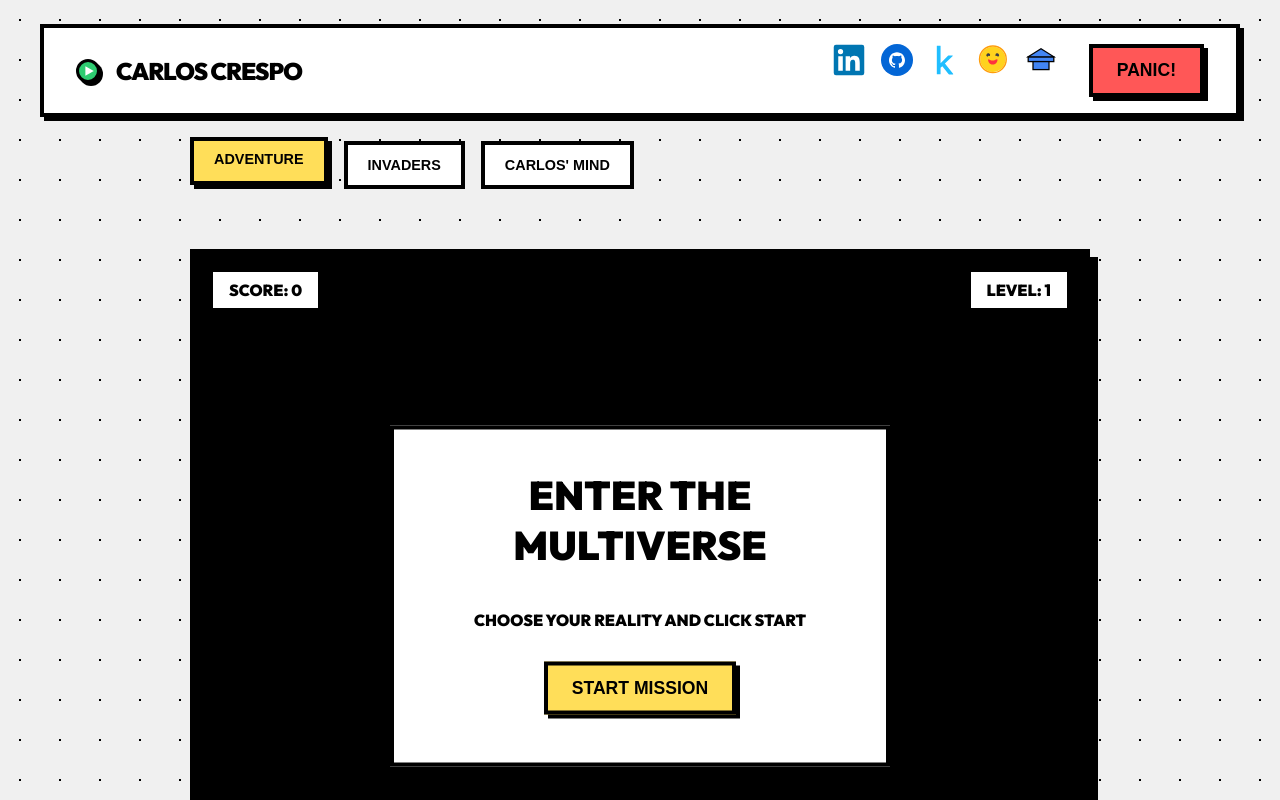
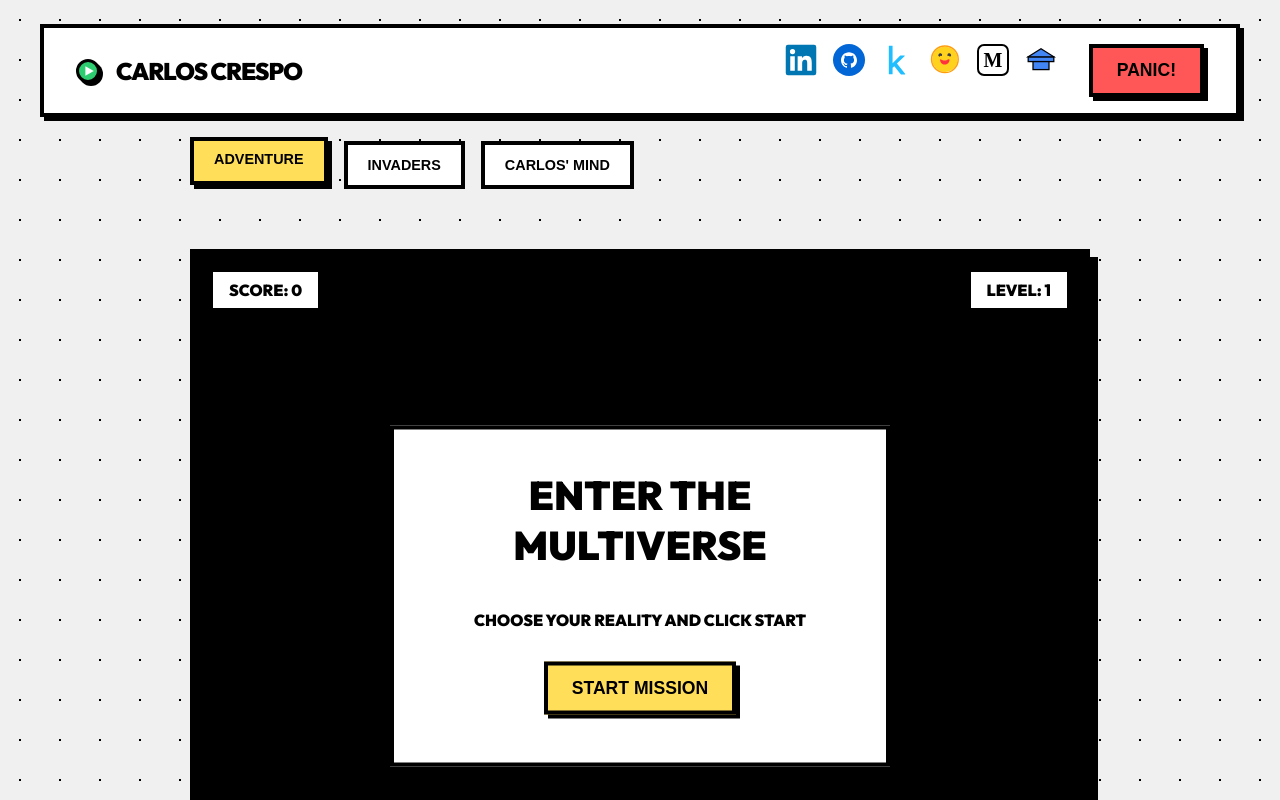
Before and after one commit to macayaven/macayaven.github.io, a website with bundled scripts: page index.html in a window 1280 px wide. Shown: the top 800 px of the page. Built offline with nearby package versions, Linux system fonts and the light colour scheme.

Commit message:
Add Medium profile link to social icons
Co-Authored-By: Claude Opus 4.6 <noreply@anthropic.com>

```diff
--- a/index.html
+++ b/index.html
@@ -37,6 +37,9 @@
                 </a>
                 <a href="https://huggingface.co/macayaven" target="_blank" title="The AI One">
                     <img src="assets/hf_icon.svg" alt="Hugging Face" class="social-icon" />
+                </a>
+                <a href="https://medium.com/@macayaven" target="_blank" title="The Writer One">
+                    <img src="assets/medium_icon.svg" alt="Medium" class="social-icon" />
                 </a>
                 <a href="https://scholar.google.com/citations?user=carlos" target="_blank" title="The Science One">
                     <img src="assets/scholar_icon.svg" alt="Google Scholar" class="social-icon" />
```
Also changed, not shown: assets/medium_icon.svg (added).
